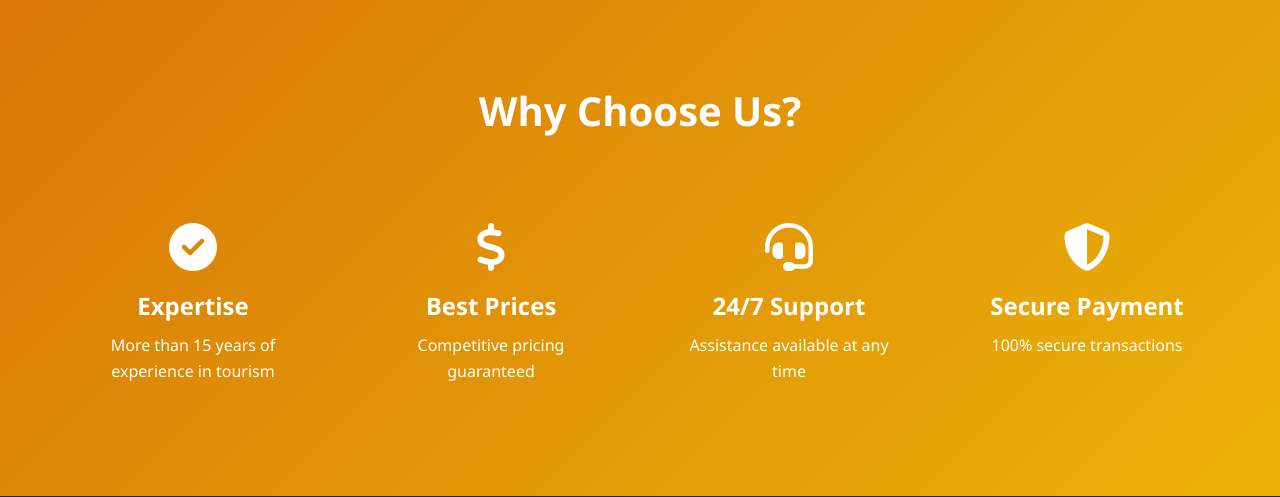
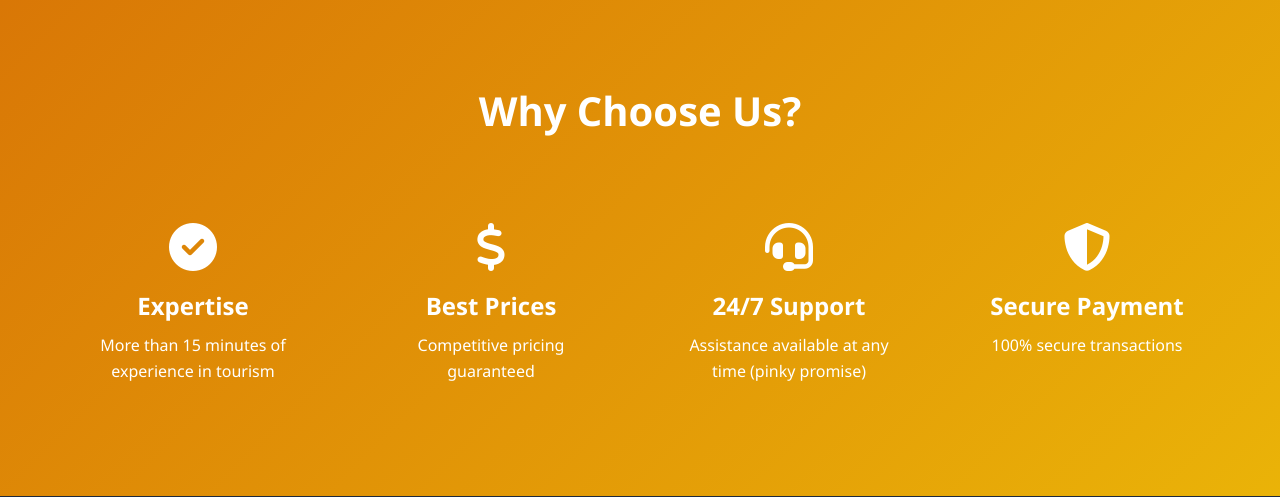
Before and after one commit to amine823/TravelToday, a PHP site: page / in a window 1280 px wide. Shown: the part 2442-2939 px from the top of the page. Run offline with PHP 8.4, Linux system fonts and the light colour scheme; data comes from the database, SQL or seed files in the repository.

Commit message:
Update index.php and add screenshots

```diff
--- a/index.php
+++ b/index.php
@@ -122,7 +122,7 @@ closeConnection($conn);
                 <div class="feature-item">
                     <i class="fas fa-check-circle"></i>
                     <h3>Expertise</h3>
-                    <p>More than 15 years of experience in tourism</p>
+                    <p>More than 15 minutes of experience in tourism</p>
                 </div>
                 <div class="feature-item">
                     <i class="fas fa-dollar-sign"></i>
@@ -132,7 +132,7 @@ closeConnection($conn);
                 <div class="feature-item">
                     <i class="fas fa-headset"></i>
                     <h3>24/7 Support</h3>
-                    <p>Assistance available at any time</p>
+                    <p>Assistance available at any time (pinky promise)</p>
                 </div>
                 <div class="feature-item">
                     <i class="fas fa-shield-alt"></i>
```
Also changed, not shown: 6 other files.
